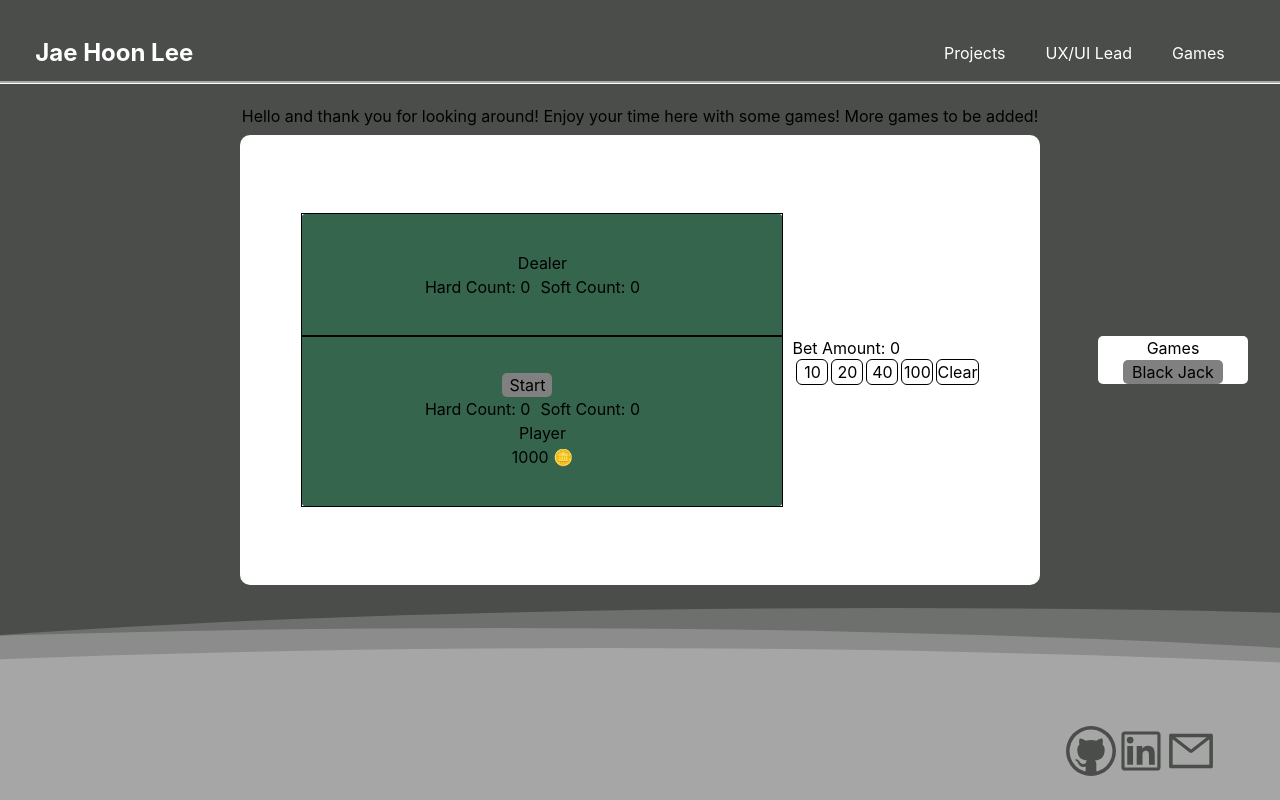
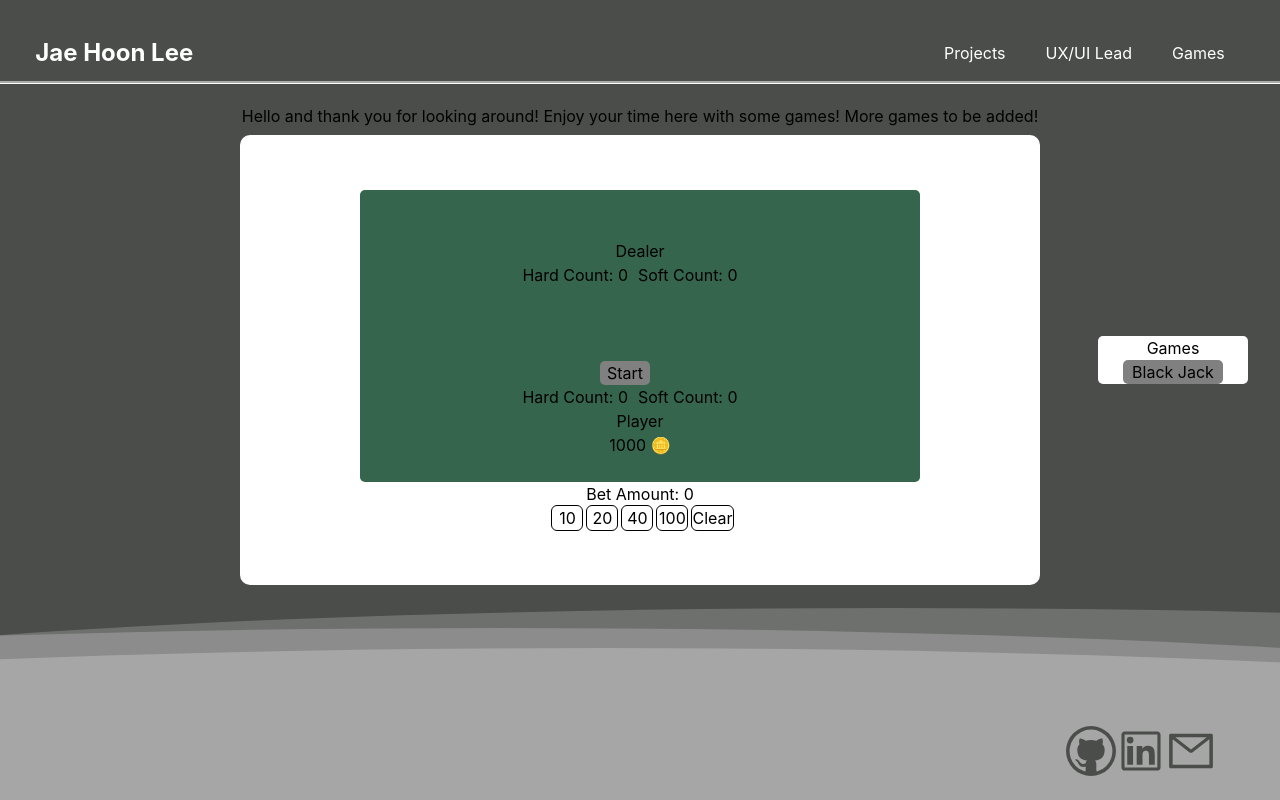
Before and after one commit to jl924/portfolio, a Next.js app: page /games in a window 1280 px wide. Built offline with nearby package versions, Linux system fonts and the light colour scheme.

Commit message:
css fixes

```diff
--- a/app/games/game.css
+++ b/app/games/game.css
@@ -153,10 +153,6 @@
     display: grid;
     grid-template-columns: repeat(4, auto);
     column-gap: 10px;
-  }
-
-  .betContainer {
-    margin-left: 10px;
   }
 
   .intro {
@@ -325,10 +321,6 @@
     grid-template-columns: repeat(4, auto);
     column-gap: 10px;
   }
-
-  .betContainer {
-    margin-left: 10px;
-  }
 }
 /* =============================================================================== */
 @media only screen and (min-width: 950px) {
@@ -374,6 +366,7 @@
 
   .container {
     display: flex;
+    flex-direction: column;
     justify-content: center;
     align-items: center;
     z-index: 99;
@@ -382,17 +375,17 @@
   .gameContainer {
     background-color: #35654d;
     min-height: 65%;
-    width: 60%;
+    width: 70%;
     text-align: center;
-    border-radius: 3px;
     justify-content: center;
     align-items: center;
     display: flex;
     flex-direction: column;
+    border-radius: 5px;
   }
 
   .dealerContainer {
-    outline: solid;
+    outline-style: inherit;
     outline-color: black;
     outline-width: 0.5px;
     display: flex;
@@ -405,9 +398,9 @@
   }
 
   .playerContainer {
-    outline: solid;
+    outline-style: inherit;
     outline-color: black;
-    outline-width: 0.5px;
+    outline-width: 1px;
     display: flex;
     flex-direction: column;
     justify-content: center;
@@ -487,6 +480,12 @@
   }
 
   .betContainer {
-    margin-left: 10px;
+    align-items: center;
+    justify-content: center;
+    text-align: center;
   }
 }
+
+.betButton:hover {
+  background-color: lightgray;
+}
```
